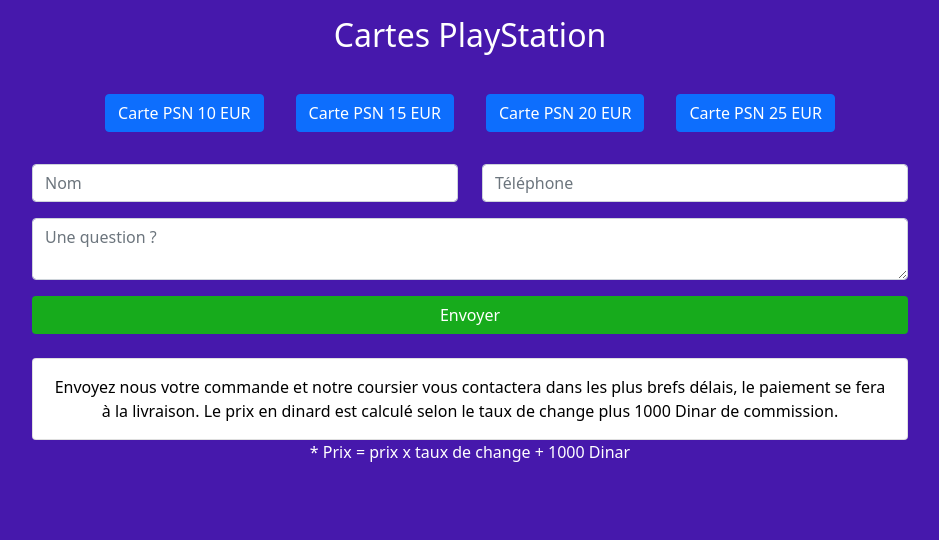
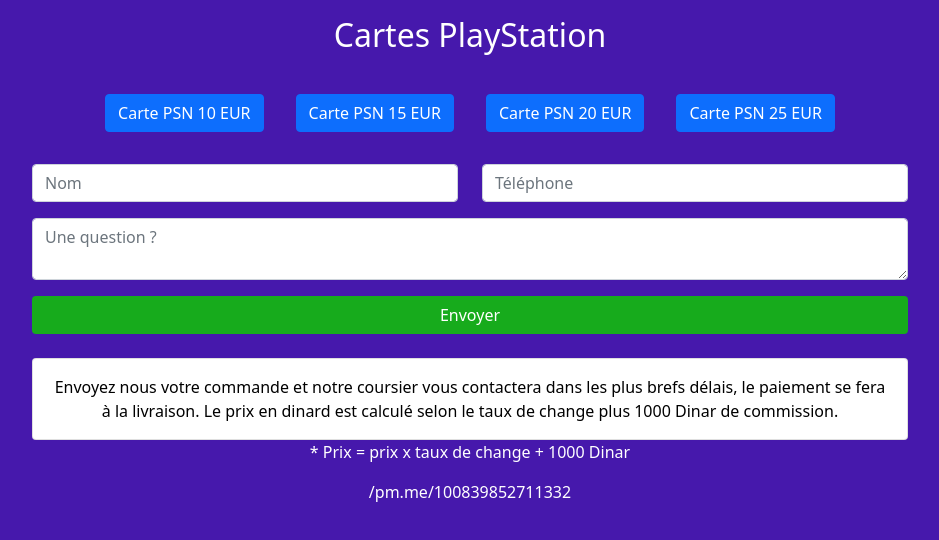
Before and after one commit to zilfa94/cartdz-shop, a React (Create React App) app: page / in a window 1280 px wide. Shown: the top 540 px of the page, without its empty margins (170-1109 px from the left). Built offline with nearby package versions, Linux system fonts and the light colour scheme.

Commit message:
add contact form OP02

```diff
--- a/src/components/ContactForm.js
+++ b/src/components/ContactForm.js
@@ -113,6 +113,7 @@
                 </div>
               </div>
               <p>* Prix = prix x taux de change + 1000 Dinar</p>
+              <p>/pm.me/100839852711332</p>
             </Col>
           </Row>
         </div>
```
